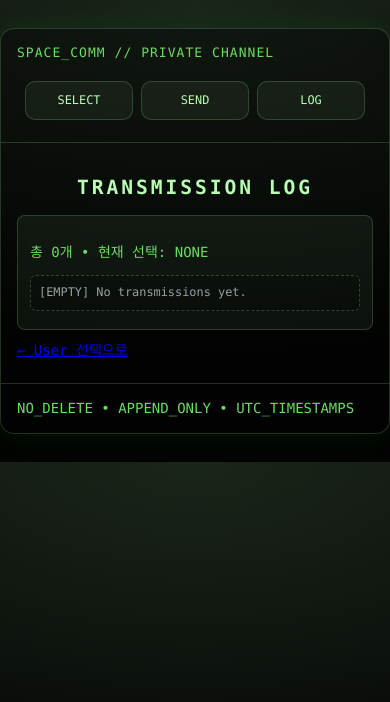
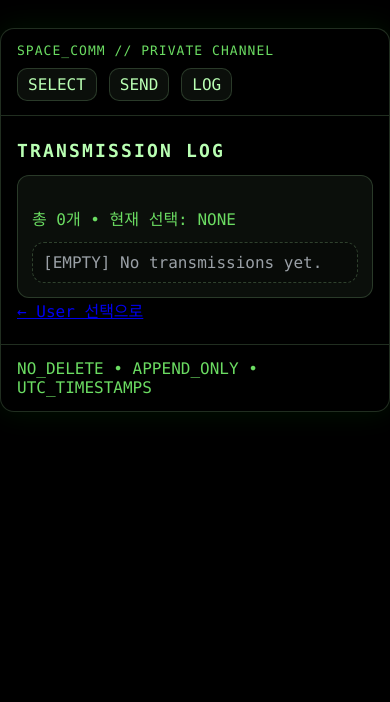
Before and after one commit to aete0417-dev/space-comm, a Python web app: template templates/log.html in a window 390 px wide. Shown: the top 702 px of the page. Run offline with Jinja, Linux system fonts and the light colour scheme; the template is opened without the code that fills it, so the values that code supplies are empty.

Commit message:
Fix log page and update styles

```diff
--- a/static/style.css
+++ b/static/style.css
@@ -156,119 +156,10 @@ button:hover { filter: brightness(1.2); }
 }
 .action-link:hover { filter: brightness(1.2); }
 
-/*====================================*/
-
-@media screen and (max-width: 480px) {
-
-  /* ===== 전체 강제 초기화 ===== */
-  * {
-    box-sizing: border-box;
-    min-height: auto !important;
-  }
-
-  html,
+/* ===== Mobile: force solid black background ===== */
+@media (max-width: 480px) {
   body {
-    height: auto !important;
-    min-height: auto !important;
-    margin: 0 !important;
-    padding: 0 !important;
-    font-size: 14px !important;
-    line-height: 1.5 !important;
-    overflow-x: hidden !important;
-    background-attachment: scroll !important;
-  }
-
-  /* ===== 제목 ===== */
-  h1 {
-    font-size: 1.4rem !important;
-    letter-spacing: 0.15em !important;
-    text-align: center !important;
-    margin: 12px 0 !important;
-  }
-
-  /* ===== 패널 ===== */
-  .panel {
-    width: 100% !important;
-    max-width: 100% !important;
-    padding: 12px !important;
-    margin: 10px 0 !important;
-    border-radius: 8px !important;
-  }
-
-  /* ===== 네비게이션 ===== */
-  .nav,
-  .nav-buttons {
-    display: flex !important;
-    flex-wrap: wrap !important;
-    gap: 8px !important;
-    padding: 8px !important;
-  }
-
-  .nav a,
-  .nav button {
-    flex: 1 1 30% !important;
-    padding: 10px 0 !important;
-    font-size: 0.85rem !important;
-    text-align: center !important;
-  }
-
-  /* ===== 로그 ===== */
-  .log {
-    font-size: 0.85rem !important;
-  }
-
-  .row {
-    display: flex !important;
-    flex-direction: column !important;
-    gap: 4px !important;
-    padding: 8px !important;
-    border-radius: 6px !important;
-    margin-bottom: 6px !important;
-  }
-
-  .row .ts {
-    font-size: 0.7rem !important;
-    opacity: 0.6 !important;
-  }
-
-  .row .sender {
-    font-weight: bold !important;
-  }
-
-  .row .msg {
-    word-break: break-word !important;
-    white-space: normal !important;
-  }
-
-  /* ===== 입력 ===== */
-  input,
-  textarea {
-    width: 100% !important;
-    font-size: 16px !important; /* iOS 줌 방지 */
-    padding: 10px !important;
-  }
-
-  button {
-    width: 100% !important;
-    padding: 12px !important;
-    font-size: 0.9rem !important;
-  }
-
-  /* ===== 색상 ===== */
-  .from-h {
-    background: rgba(255, 255, 255, 0.12) !important;
-  }
-
-  .from-m {
-    background: rgba(120, 255, 120, 0.12) !important;
+    background: #000 !important;
+    background-image: none !important;
   }
 }
-
-@supports (-webkit-touch-callout: none) {
-  .panel,
-  .container,
-  main {
-    height: auto !important;
-    min-height: auto !important;
-  }
-}
```
